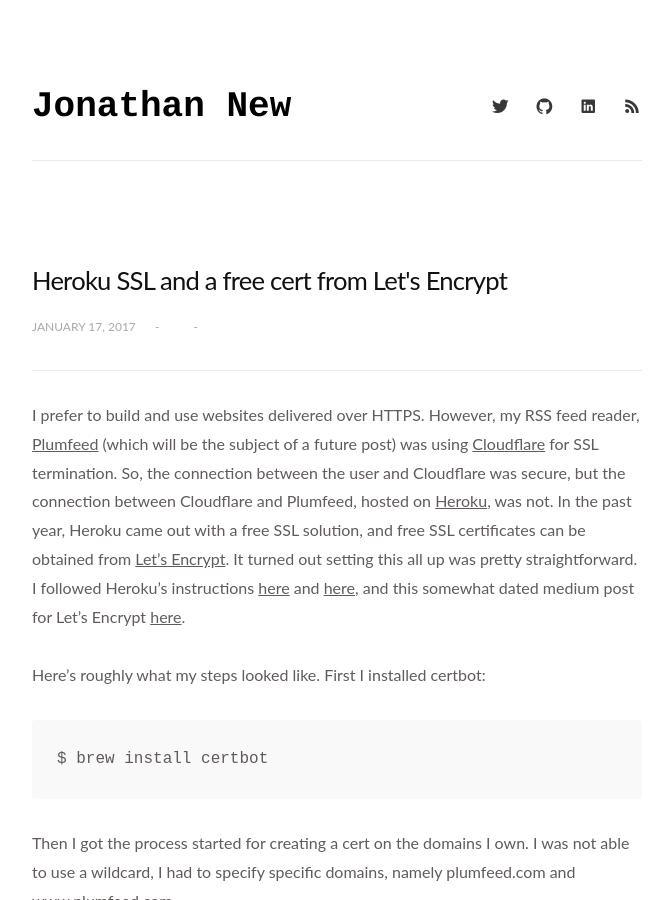
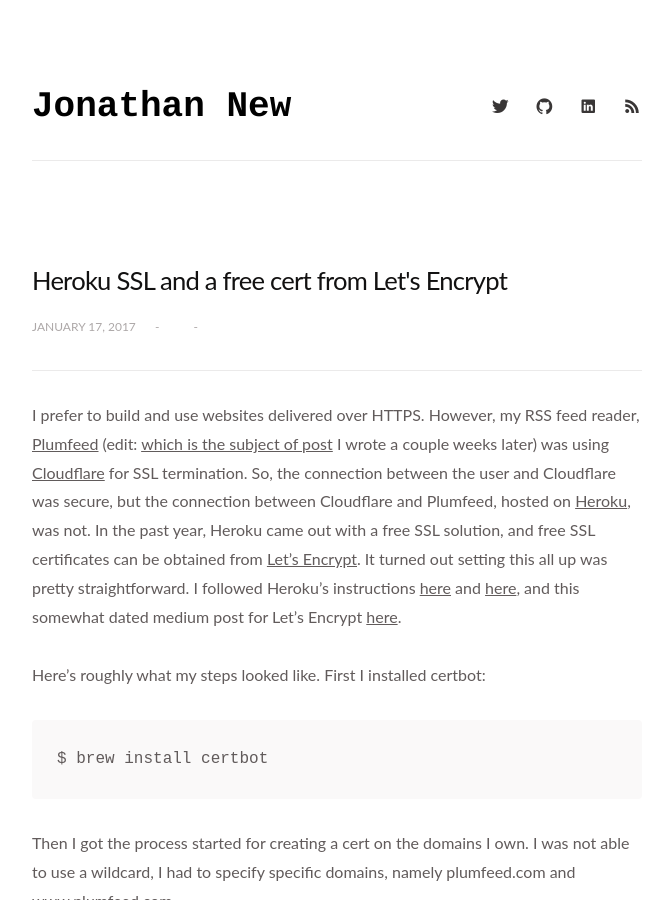
Before and after one commit to newtang/newtang.github.io, a Jekyll site: the page built from _posts/2017-01-17-heroku-SSL-and-a-free-cert-from-Lets-Encrypt.markdown, in a window 1280 px wide and 900 px high. Shown: the whole window, without its empty margins (303-973 px from the left). Built offline with Jekyll 4.4.1, drawn with Linux system fonts in a browser that asks for light colours.

Commit message:
Edit old post to link to newer Plumfeed post.

```diff
--- a/_posts/2017-01-17-heroku-SSL-and-a-free-cert-from-Lets-Encrypt.markdown
+++ b/_posts/2017-01-17-heroku-SSL-and-a-free-cert-from-Lets-Encrypt.markdown
@@ -4,7 +4,7 @@
 date:   2017-01-17 11:35:00 -0800
 categories: security ssl
 ---
-I prefer to build and use websites delivered over HTTPS. However, my RSS feed reader, [Plumfeed](https://plumfeed.com) (which will be the subject of a future post) was using [Cloudflare](https://cloudflare.com) for SSL termination. So, the connection between the user and Cloudflare was secure, but the connection between Cloudflare and Plumfeed, hosted on [Heroku](https://heroku.com), was not. In the past year, Heroku came out with a free SSL solution, and free SSL certificates can be obtained from [Let's Encrypt](http://letsencrypt.org). It turned out setting this all up was pretty straightforward. I followed Heroku's instructions [here](https://devcenter.heroku.com/articles/ssl) and [here](https://devcenter.heroku.com/articles/acquiring-an-ssl-certificate), and this somewhat dated medium post for Let's Encrypt [here](https://medium.com/@franxyzxyz/setting-up-free-https-with-heroku-ssl-and-lets-encrypt-80cf6eac108e#.te94icwgh).
+I prefer to build and use websites delivered over HTTPS. However, my RSS feed reader, [Plumfeed](https://plumfeed.com) (edit: [which is the subject of post]({{site.url}}/posts/plumfeed-origins) I wrote a couple weeks later) was using [Cloudflare](https://cloudflare.com) for SSL termination. So, the connection between the user and Cloudflare was secure, but the connection between Cloudflare and Plumfeed, hosted on [Heroku](https://heroku.com), was not. In the past year, Heroku came out with a free SSL solution, and free SSL certificates can be obtained from [Let's Encrypt](http://letsencrypt.org). It turned out setting this all up was pretty straightforward. I followed Heroku's instructions [here](https://devcenter.heroku.com/articles/ssl) and [here](https://devcenter.heroku.com/articles/acquiring-an-ssl-certificate), and this somewhat dated medium post for Let's Encrypt [here](https://medium.com/@franxyzxyz/setting-up-free-https-with-heroku-ssl-and-lets-encrypt-80cf6eac108e#.te94icwgh).
 
 Here's roughly what my steps looked like. First I installed certbot:
 
```
